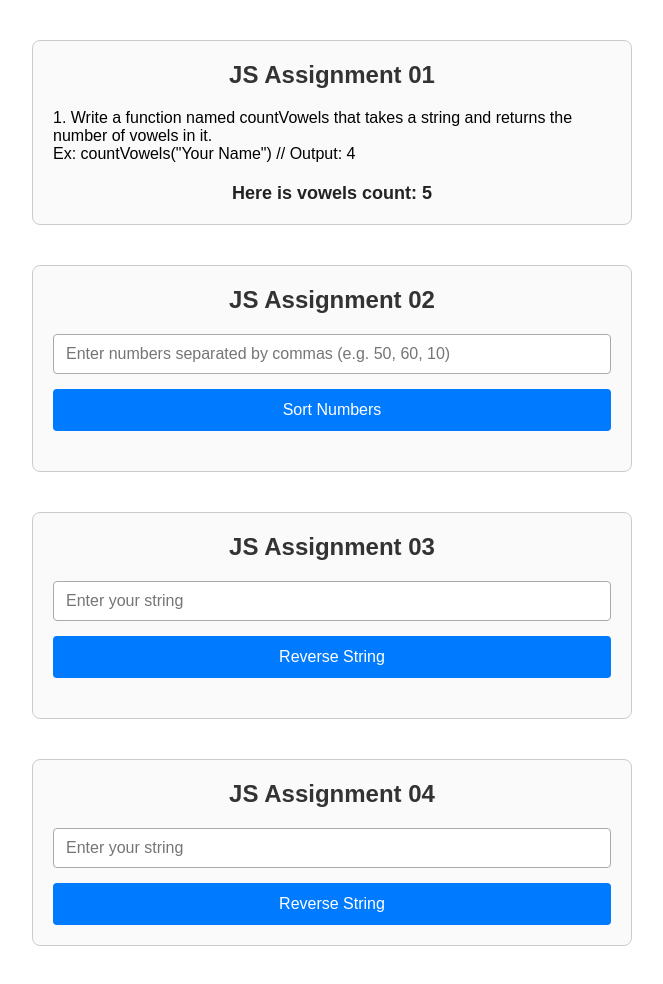
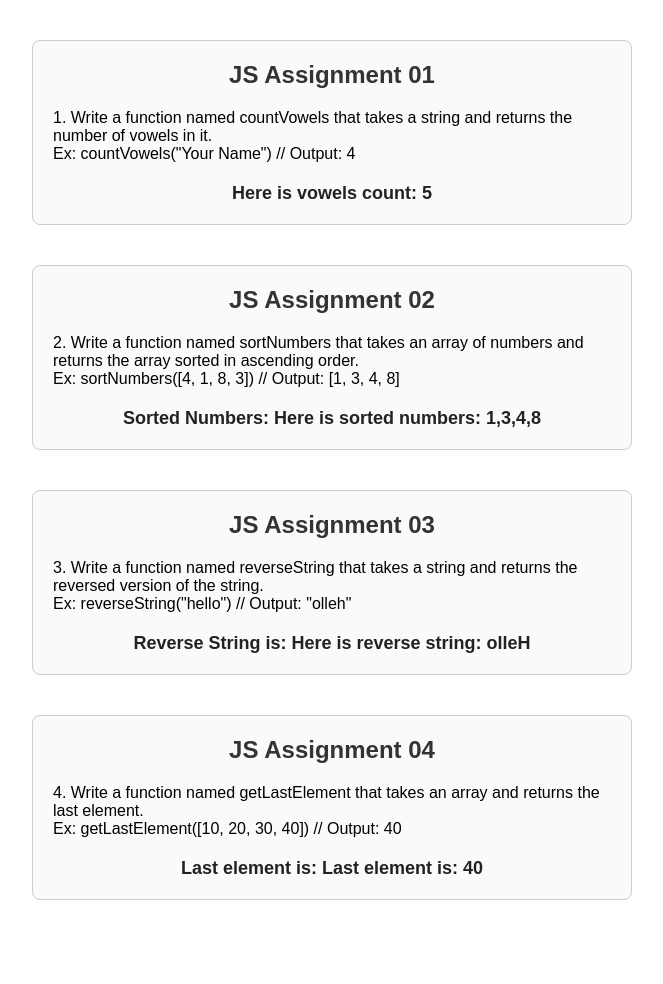
Before and after one commit to khandakershahi/assignment-10, a plain HTML site: page index.html in a window 1280 px wide. Shown: the whole page, without its empty margins (308-971 px from the left). After the commit the page ends 940 px from the top, so only its background shows below. Drawn offline with Linux system fonts and the light colour scheme.

Commit message:
finish 4

```diff
--- a/index.html
+++ b/index.html
@@ -28,8 +28,10 @@
             <div class="block">
                 <div class="block-element">
                     <h1>JS Assignment 02</h1>
-                    <input type="text" id="numberSort" placeholder="Enter numbers separated by commas (e.g. 50, 60, 10)">
-                <button onclick="handleClick()">Sort Numbers</button>
+                    <p>2. Write a function named sortNumbers that takes an array of numbers and returns the array sorted in ascending order.<br>
+
+                         Ex: sortNumbers([4, 1, 8, 3])  // Output: [1, 3, 4, 8]
+                            </p>
 
                 <div id="sortedNumber"></div>
                 </div>
@@ -42,8 +44,11 @@
             <div class="block">
                 <div class="block-element">
                     <h1>JS Assignment 03</h1>
-                    <input type="text" id="reverseStringInput" placeholder="Enter your string">
-                <button onclick="handleClick()">Reverse String</button>
+                    <p>3. Write a function named reverseString that takes a string and returns the reversed version of the string.<br>
+
+                     Ex: reverseString("hello")  // Output: "olleh"
+                     </p>
+
 
                 <div id="reverseStringoutput"></div>
                 </div>
@@ -56,10 +61,12 @@
             <div class="block">
                 <div class="block-element">
                     <h1>JS Assignment 04</h1>
-                    <input type="text" id="lastElementInput" placeholder="Enter your string">
-                <button onclick="handleClick()">Reverse String</button>
+                    <p>4. Write a function named getLastElement that takes an array and returns the last element.<br>
 
-                <div id="astElementOutput"></div>
+                    Ex: getLastElement([10, 20, 30, 40])  // Output: 40
+                        </p>
+
+                <div id="lastElementOutput"></div>
                 </div>
             </div>
         </div>
--- a/script.js
+++ b/script.js
@@ -30,22 +30,12 @@ document.getElementById("outputVowels").innerHTML = countVowels("Khandaker Shahi
 
 
 function sortNumbers(numArry){
-    return numArry.sort(function(a, b){return a - b});
+    return "Here is sorted numbers: " + numArry.sort(function(a, b){return a - b});
 }
 
-function handleClick() {
-    const userInput = document.getElementById("numberSort").value;
+console.log(sortNumbers([4, 1, 8, 3]));
 
-
-    const numberArray = userInput
-        .split(",")
-        .map(num => Number(num.trim()))
-        .filter(num => !isNaN(num));
-
-    const result = sortNumbers(numberArray);
-
-    document.getElementById("sortedNumber").innerText = "Sorted Numbers: " + result.join(", ");
-}
+    document.getElementById("sortedNumber").innerText = "Sorted Numbers: " + sortNumbers([4, 1, 8, 3]);
 
 // 3. Write a function named reverseString that takes a string and returns the reversed version of the string.
 
@@ -58,15 +48,13 @@ function  reverseString(arg){
     const result = stringArray.reverse();
     const resultJoin = result.join("");
 
-    return resultJoin
+    return "Here is reverse string: " + resultJoin;
 }
 
+console.log(reverseString("Hello"));
 
-function handleClick() {
-    const userInput = document.getElementById("reverseStringInput").value;
-    const result = reverseString(userInput);
-    document.getElementById("reverseStringoutput").innerText = "Reverse String is: " + result;
-}
+    document.getElementById("reverseStringoutput").innerText = "Reverse String is: " + reverseString("Hello");
+
 
 // 4. Write a function named getLastElement that takes an array and returns the last element.
 
@@ -74,19 +62,22 @@ function handleClick() {
 
 
 function getLastElement(numsArray){
-    const myArray = numsArray.split(",").map(Number);
-    const lastValue = myArray[myArray.length - 1];
+    const lastValue = numsArray[numsArray.length - 1];
 
-    return lastValue;
+    return "Last element is: " + lastValue;
 }
 
-console.log(getLastElement("10, 20, 30, 40"));
+console.log(getLastElement([10, 20, 30, 40]));
 
-
+document.getElementById("lastElementOutput").innerText = "Last element is: " + getLastElement([10, 20, 30, 40]);
 
 // 5. Write a function named mergeArrays that takes two arrays and returns a new array containing elements from both arrays.
 
 // Ex: mergeArrays([1, 2], [3, 4])  // Output: [1, 2, 3, 4]
+
+
+
+
 
 // 6. Write a function named hasSpace that takes a string and returns true if it contains a space character.
 
--- a/style.css
+++ b/style.css
@@ -67,3 +67,11 @@ button:hover {
     color: #222;
     text-align: center;
 }
+
+#lastElementOutput{
+    margin-top: 20px;
+    font-size: 18px;
+    font-weight: bold;
+    color: #222;
+    text-align: center;
+}
```
